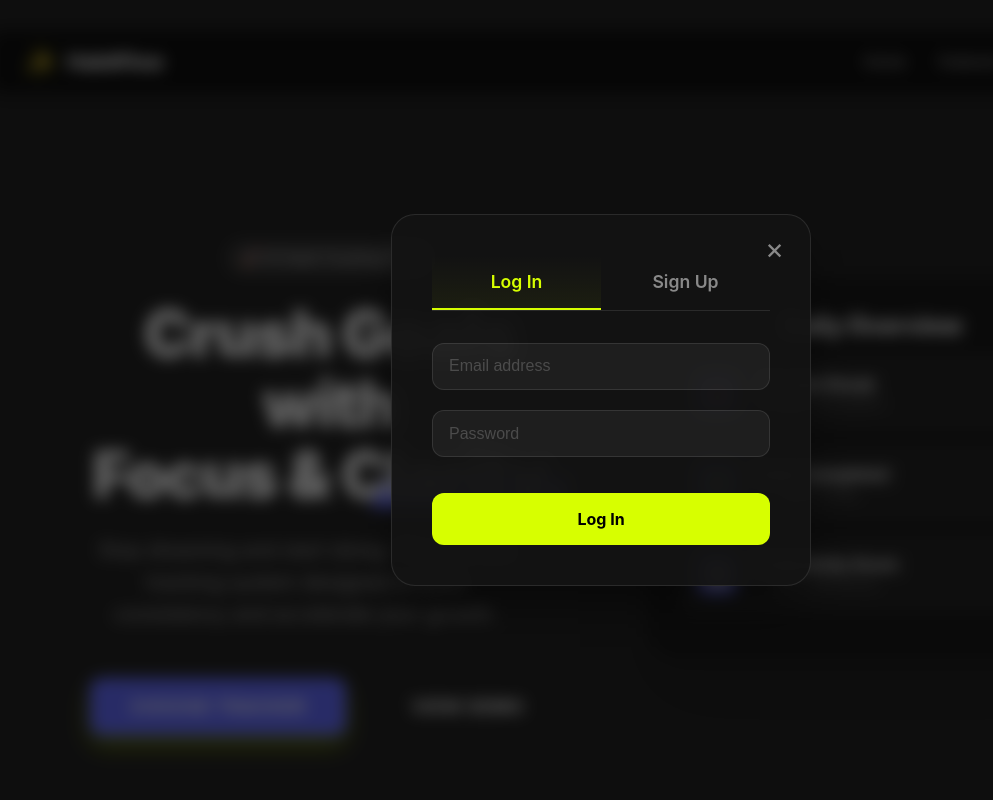
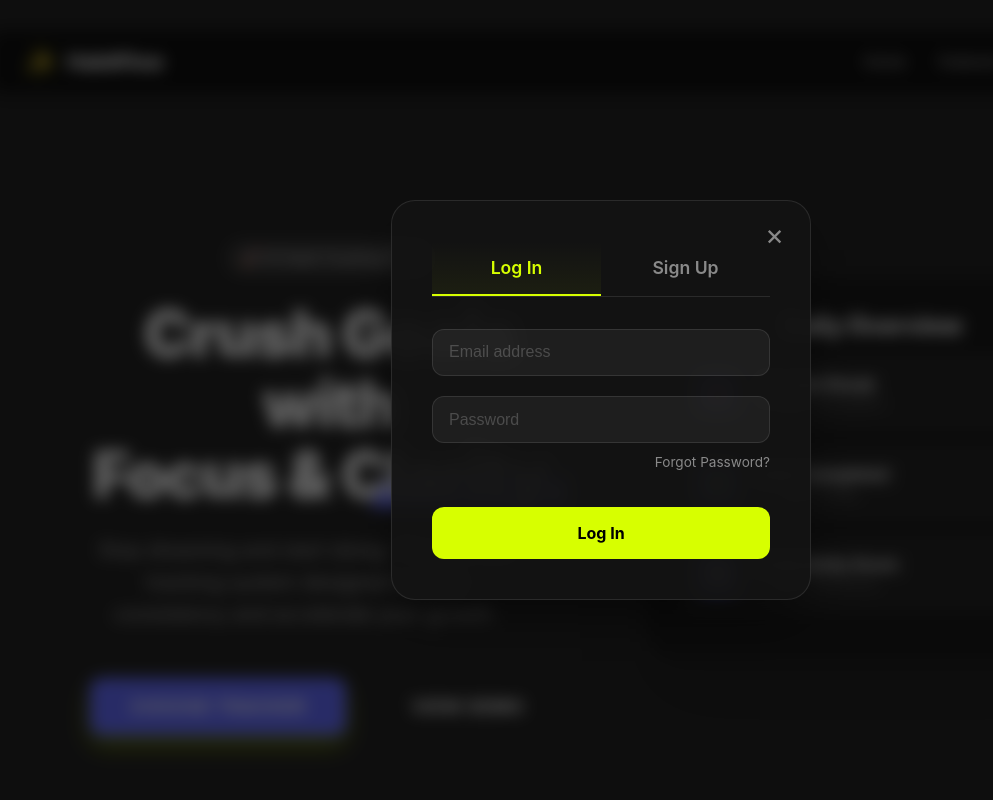
Before and after one commit to amitraj99053/Habit-Tracker-Frontend, a React (Vite) app: page / in a window 1280 px wide. Both pictures are taken after a click on the button "Log In". Shown: the top 800 px of the page, without its empty margins (39-1032 px from the left). Built offline with nearby package versions, Linux system fonts and the light colour scheme; no server answers.

Commit message:
feat: add forgot password option

```diff
--- a/src/components/SignUpModal.css
+++ b/src/components/SignUpModal.css
@@ -176,6 +176,23 @@
 
 /* Toggle Link Removed */
 
+.forgot-password {
+    text-align: right;
+    margin-top: 0.5rem;
+}
+
+.forgot-password span {
+    color: rgba(255, 255, 255, 0.5);
+    font-size: 0.85rem;
+    cursor: pointer;
+    transition: color 0.2s;
+}
+
+.forgot-password span:hover {
+    color: #D7FF00;
+    text-decoration: underline;
+}
+
 @keyframes fadeIn {
     from {
         opacity: 0;
--- a/src/components/SignUpModal.jsx
+++ b/src/components/SignUpModal.jsx
@@ -157,6 +157,13 @@ const SignUpModal = ({ isOpen, onClose, initiallyLogin = false }) => {
                                 required
                             />
                         </div>
+                        {isLogin && (
+                            <div className="forgot-password">
+                                <span onClick={() => alert("Password reset feature coming soon!")}>
+                                    Forgot Password?
+                                </span>
+                            </div>
+                        )}
                     </div>
 
                     {!isLogin && (
```
